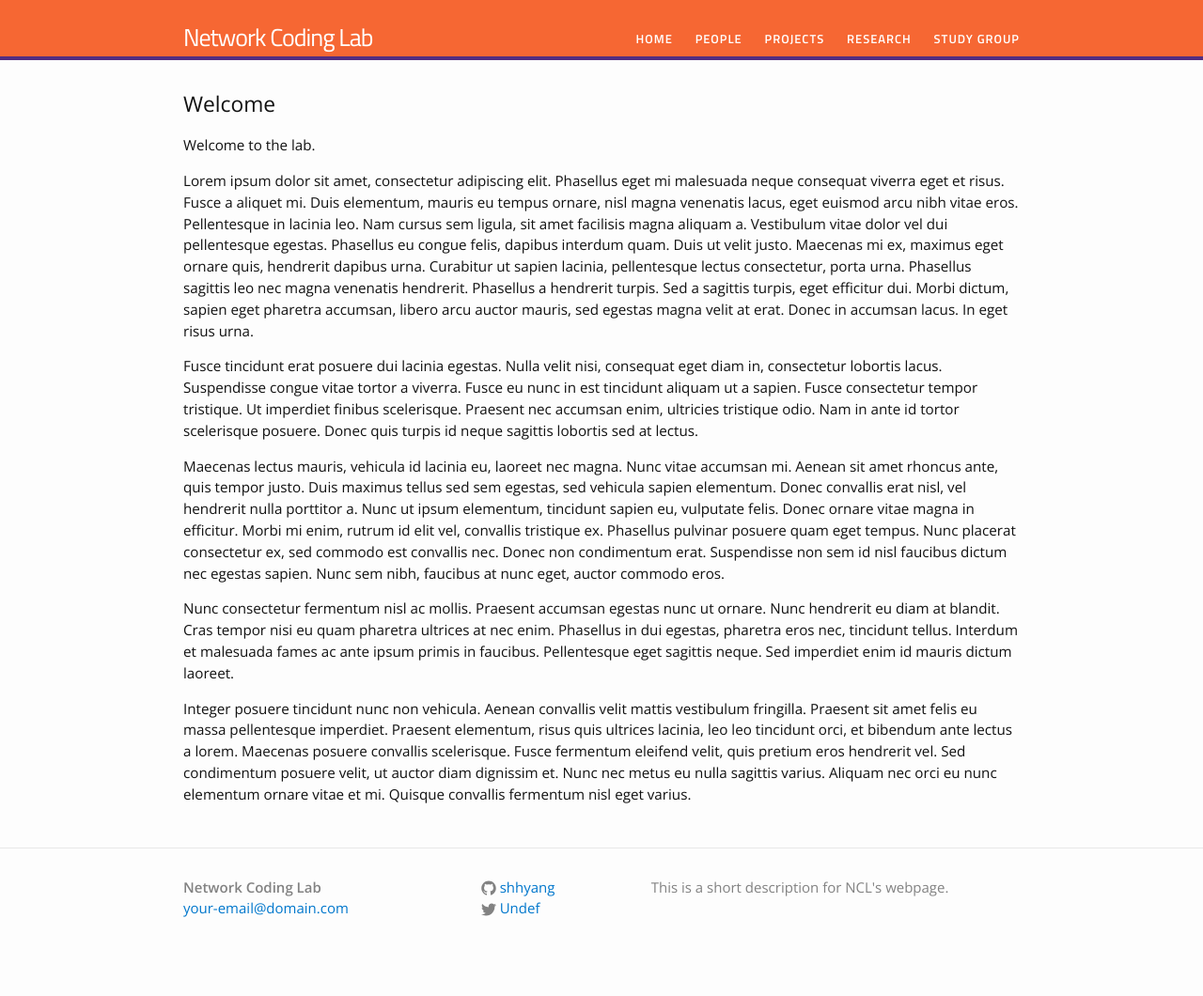
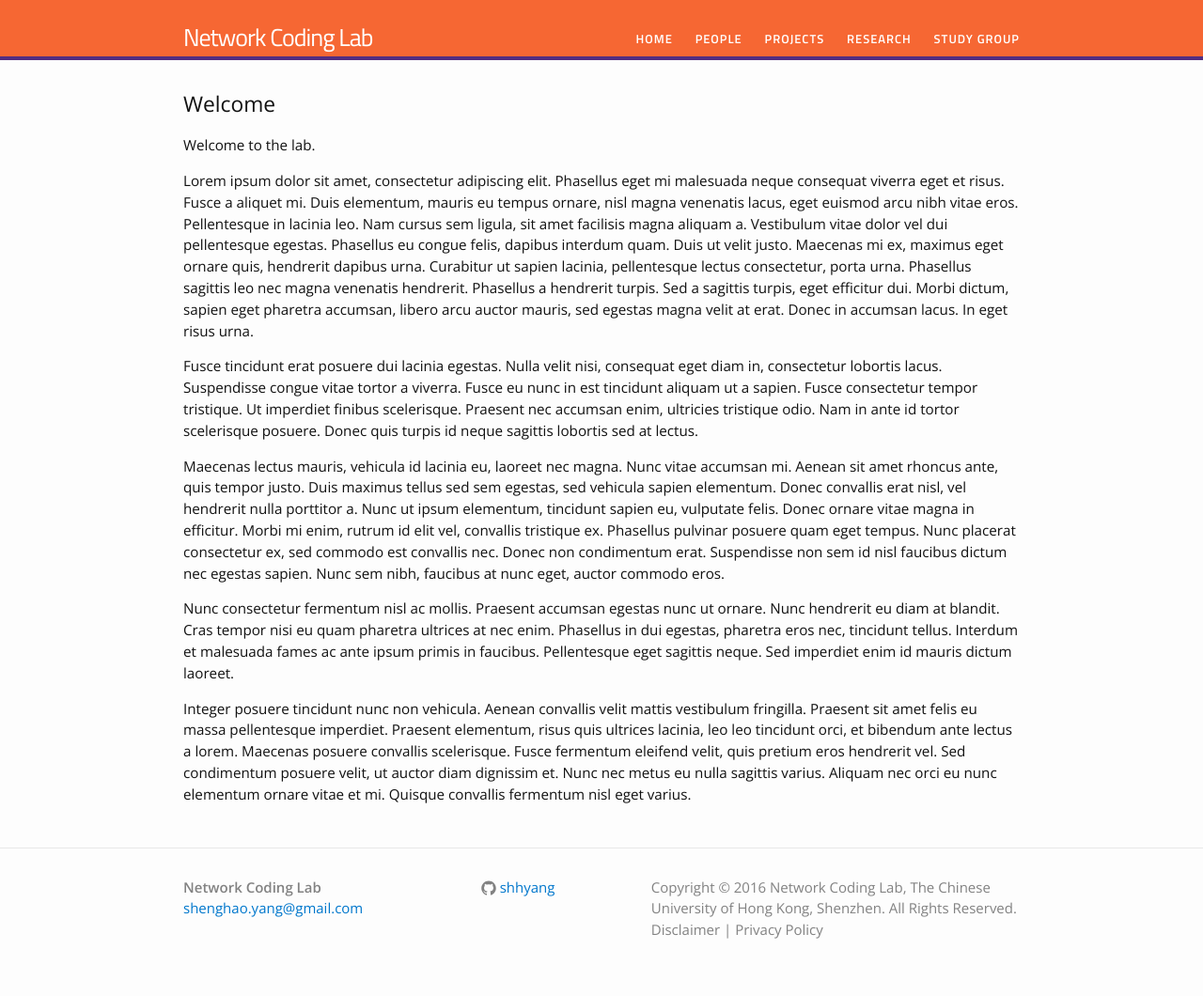
Before and after one commit to shhyang/nclab, a Jekyll site: the page built from index.md, in a window 1280 px wide. Shown: the whole page at 94% size. Built offline with Jekyll 4.4.1, drawn with Linux system fonts in a browser that asks for light colours; our own code applies the rules of GitHub Pages for plain Markdown files; before the commit the page ends 1038 px from its top, so only the background shows below that.

Commit message:
remove twitter, add email, add copyright

```diff
--- a/_config.yml
+++ b/_config.yml
@@ -1,11 +1,11 @@
 # Site settings
 title: Network Coding Lab
-email: your-email@domain.com
+email: shenghao.yang@gmail.com
 description: > # this means to ignore newlines until "baseurl:"
-  This is a short description for NCL's webpage.
+  Copyright © 2016 Network Coding Lab, The Chinese University of Hong Kong, Shenzhen. All Rights Reserved. Disclaimer | Privacy Policy
 baseurl: "/netcoding/" # the subpath of your site, e.g. /blog/
 url: "http://yourdomain.com" # the base hostname & protocol for your site
-twitter_username: Undef
+# twitter_username: Undef
 github_username:  shhyang
 
 # Build settings
```
Also changed, not shown: 9 other files.
